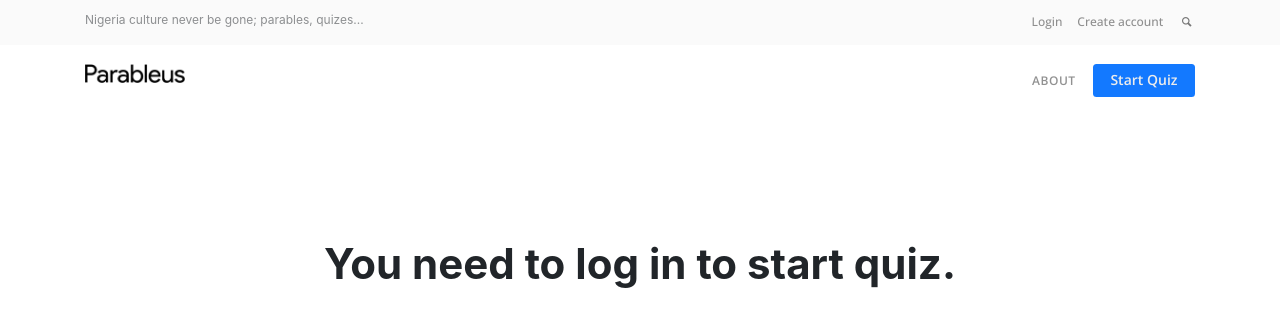
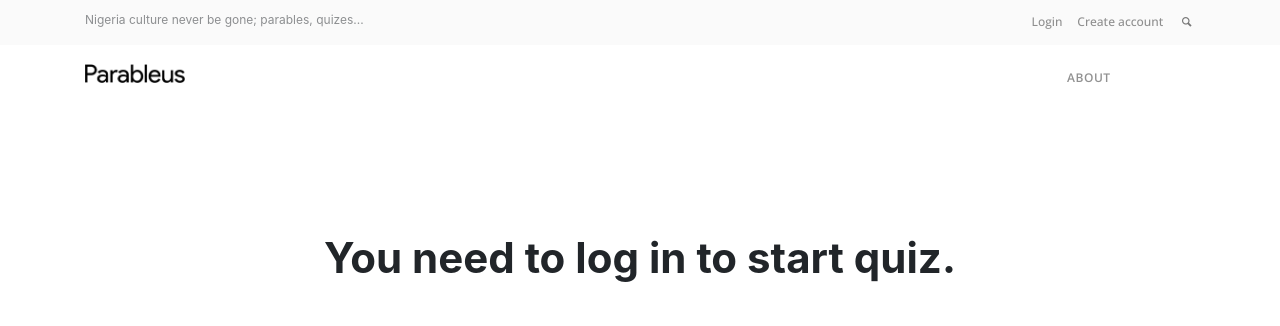
Before and after one commit to blarcmann/parables-user, a React (Create React App) app: page /quiz in a window 1280 px wide. Shown: the top 326 px of the page. Built offline with nearby package versions, Linux system fonts and the light colour scheme; no server answers.

Commit message:
header fix

```diff
--- a/src/components/layouts/Header.js
+++ b/src/components/layouts/Header.js
@@ -11,10 +11,16 @@ export class Header extends Component {
         this.state = {
             user: false,
             showSearch: false,
+            showQuizbtn: true,
             q: ''
         }
     }
     componentDidMount() {
+        if(this.props.location.pathname === '/quiz') {
+           this.setState({
+            showQuizbtn: false
+           })
+        }
         const userId = localStorage.getItem('userId');
         console.log(userId, 'userID');
         if (userId) {
@@ -149,7 +155,7 @@ export class Header extends Component {
                                             <li className="dropdown">
                                                 <Link to="/">About</Link>
                                             </li>
-                                            <li className="dropdown primary" onClick={this.startQuiz}>Start Quiz
+                                            <li className={this.state.showQuizbtn ? "dropdown primary" : 'visibility-none'} onClick={this.startQuiz}>Start Quiz
                                                 {/* <Link to="/quiz">Start Quiz</Link> */}
                                             </li>
                                         </ul>
```
